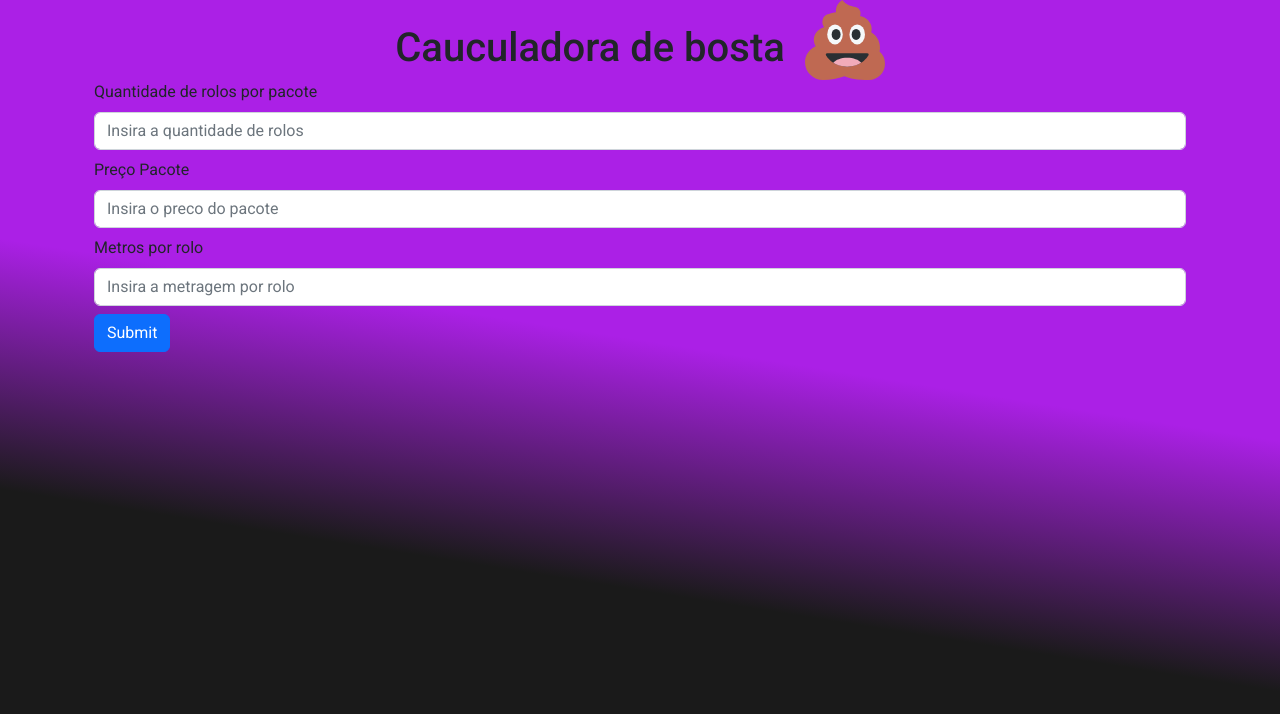
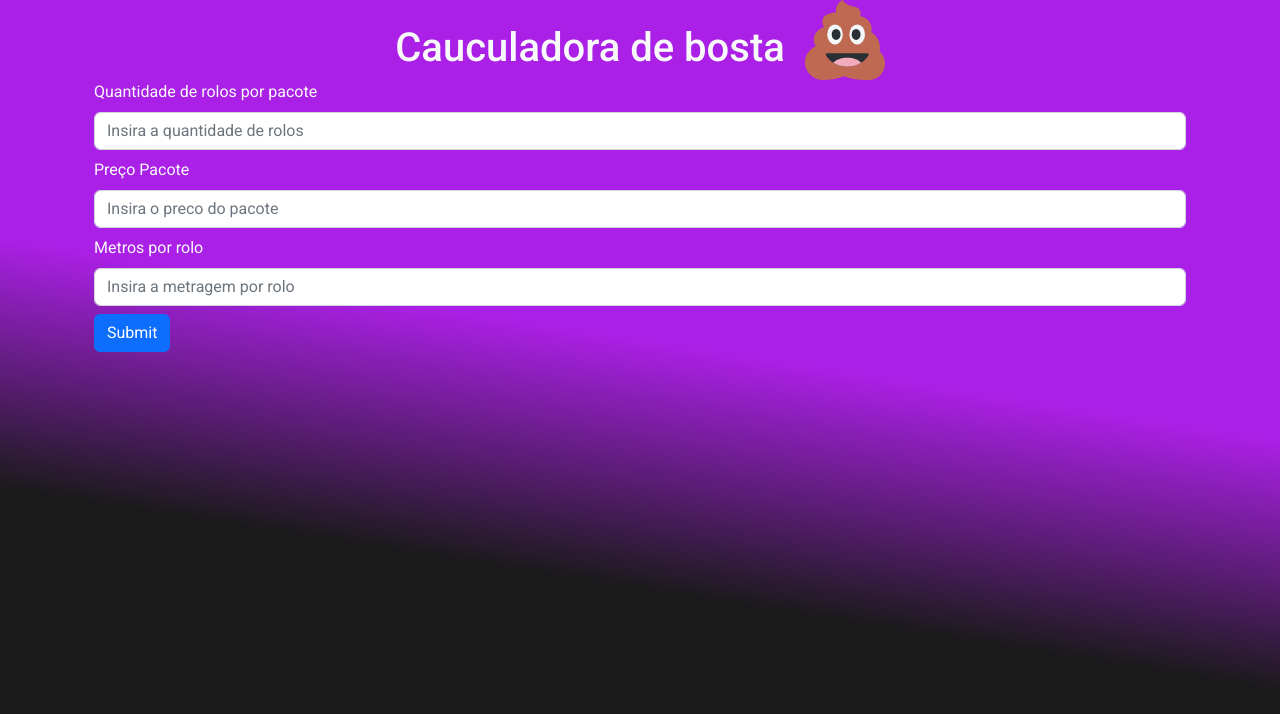
Before and after one commit to RenanDevWeb/CauculadoraDeBosta, a plain HTML site: page index.html in a window 1280 px wide. Drawn offline with nearby package versions, Linux system fonts and the light colour scheme; some packages are replaced by stand-ins of ours; a script that the page names is missing.

Commit message:
arquivos do projeto

```diff
--- a/index.html
+++ b/index.html
@@ -21,7 +21,7 @@
 
     <div class="container">
         <div class="d-flex justify-content-center">
-        <h1 class="text-center mt-4">Cauculadora de bosta </h1>
+        <h1 class="text-center mt-4 text-light">Cauculadora de bosta </h1>
         <img class="poop"  src="./img/pile-of-poo-svgrepo-com.svg" alt="">
     </div>
 
@@ -30,17 +30,17 @@
         <form id="caculadoraDeBosta">
 
             <div class="mb-2">
-                <label for="qtdederolos" class="form-label">Quantidade de rolos por pacote</label>
+                <label for="qtdederolos" class="form-label text-light">Quantidade de rolos por pacote</label>
                 <input type="number" id="qtdederolos" class="form-control" placeholder="Insira a quantidade de rolos">
             </div>
 
             <div class="mb-2">
-                <label for="precopacote" class="form-label">Preço Pacote</label>
+                <label for="precopacote" class="form-label text-light">Preço Pacote</label>
                 <input type="text" id="precopacote" class="form-control" placeholder="Insira o preco do pacote">
             </div>
 
             <div class="mb-2">
-                <label for="metrosporrolo" class="form-label">Metros por rolo</label>
+                <label for="metrosporrolo" class="form-label text-light">Metros por rolo</label>
                 <input type="number" id="metrosporrolo" class="form-control" placeholder="Insira a metragem por rolo ">
             </div>
             <button type="submit" class="btn btn-primary">Submit</button>
```
